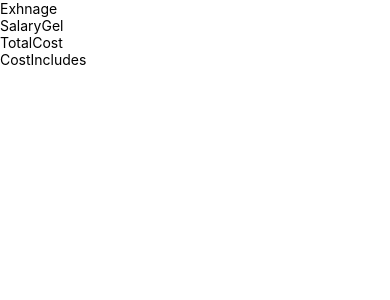
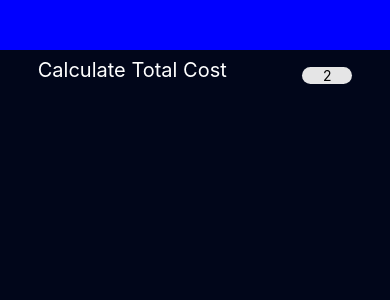
Before and after one commit to RomaGorjomeladze/HReval, a React Native app in the folder salarycalculator/: screen / in a window 390 px wide. Shown: the top 300 px of the page. Built offline with nearby package versions, Linux system fonts and the light colour scheme.

Commit message:
update components

```diff
--- a/salarycalculator/App.js
+++ b/salarycalculator/App.js
@@ -1,15 +1,19 @@
 import React ,{Component} from 'react';
-import { StyleSheet, Text, View } from 'react-native';
+import { StyleSheet, Text, View ,ActivityIndicator} from 'react-native';
 import Exchange from "./components/current-exchange-rate/Exchange";
 import SalaryGel from "./components/salary-gel/SalaryGel";
 import TotalCost from "./components/total-cost/TotalCost";
 import CostIncludes from "./components/cost-includes/CostIncludes";
+import Wrapper from "./components/wrapper/Wrapper";
+
 
 
 export default class App extends Component {
+
   render() {
     return (
-      <View>
+      <View style={styles.background}>
+        <Wrapper />
         <Exchange />
         <SalaryGel />
         <TotalCost />
@@ -18,3 +22,15 @@ export default class App extends Component {
     )
   }
 }
+
+const styles = StyleSheet.create({
+  background: {
+    backgroundColor: "#01061A",
+    flex: 1 ,
+    alignItems : "center" ,
+    justifyContent : 'flex-start' ,
+    fontFamily : "Roboto" ,
+    width: "100%"
+
+  }
+})
--- a/salarycalculator/components/cost-includes/CostIncludes.js
+++ b/salarycalculator/components/cost-includes/CostIncludes.js
@@ -6,7 +6,6 @@ export default class CostIncludes extends Component {
         return(
             <View>
                 <Text>
-                    CostIncludes
                 </Text>
             </View>
         )
--- a/salarycalculator/components/current-exchange-rate/Exchange.js
+++ b/salarycalculator/components/current-exchange-rate/Exchange.js
@@ -4,9 +4,44 @@ import {View, Text , StyleSheet} from "react-native";
 export default class Exchange extends Component {
     render() {
         return(
-            <View>
-                <Text>Exhnage</Text>
+            <View style={styles.main}>
+                <View style={styles.box}>
+                    <Text style={styles.textColor}>Calculate Total Cost</Text>
+                </View>
+                <View style={styles.exchangeBox}>
+                    <Text style={styles.exchangeText}>2</Text>
+                </View>
             </View>
         )
     }
 }
+const styles = StyleSheet.create({
+    main : {
+     flexDirection : "row" ,
+     justifyContent :"space-around",
+     width: "100%"
+
+    },
+    box : {
+  height: 50,
+  zIndex : 2 ,
+
+    } ,
+    textColor : {
+        color: "white" ,
+        fontSize : 20 ,
+        lineHeight : 40 ,
+    },
+    exchangeBox : {
+        width: 50 ,
+        height: 50 ,
+        justifyContent : 'center'
+    } ,
+    exchangeText: {
+        backgroundColor : "#f2f2f2f2",
+        borderRadius : 20 ,
+        width: 50 ,
+        alignItems : "center",
+        textAlign : "center"
+    }
+})
--- a/salarycalculator/components/salary-gel/SalaryGel.js
+++ b/salarycalculator/components/salary-gel/SalaryGel.js
@@ -6,7 +6,6 @@ export default class SalaryGel extends Component {
         return(
             <View>
                 <Text>
-                    SalaryGel
                 </Text>
             </View>
         )
--- a/salarycalculator/components/total-cost/TotalCost.js
+++ b/salarycalculator/components/total-cost/TotalCost.js
@@ -6,7 +6,6 @@ export default class TotalCost extends Component {
         return(
             <View>
                 <Text>
-                    TotalCost
                 </Text>
             </View>
         )
--- /dev/null
+++ b/salarycalculator/components/wrapper/Wrapper.js
@@ -0,0 +1,20 @@
+import React , {Component} from "react";
+import {View , Text , StyleSheet } from "react-native";
+
+export default class Wrapper extends Component {
+    render() {
+        return(
+            <View style={styles.wrapper}>
+
+            </View>
+        )
+    }
+}
+
+const styles = StyleSheet.create({
+    wrapper: {
+        width: "100%" ,
+        height: 50 ,
+        backgroundColor : "blue"
+    }
+})
--- a/salarycalculator/package.json
+++ b/salarycalculator/package.json
@@ -1,5 +1,10 @@
 {
   "main": "node_modules/expo/AppEntry.js",
+  "rnpm" : {
+    "assets" : [
+      ".assets/fonts"
+    ]
+  },
   "scripts": {
     "start": "expo start",
     "android": "expo start --android",
```
